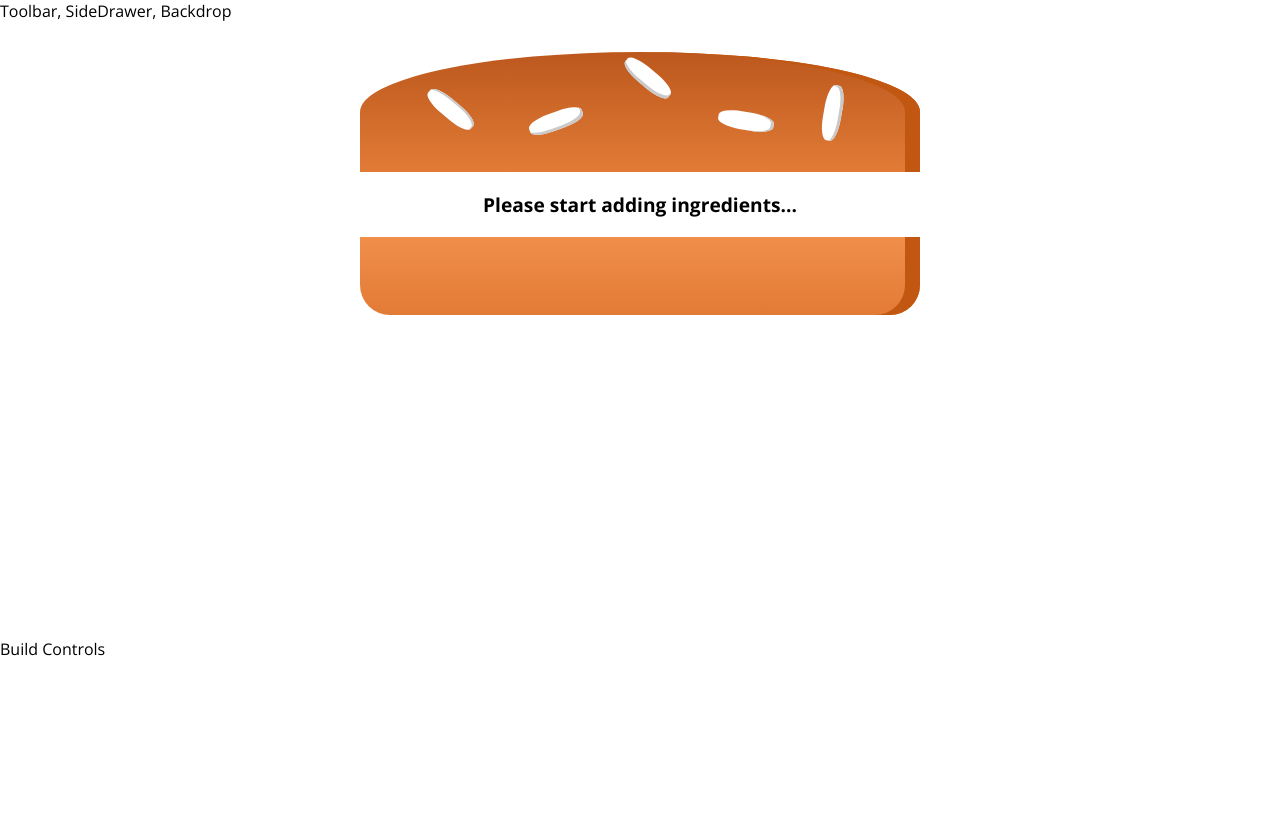
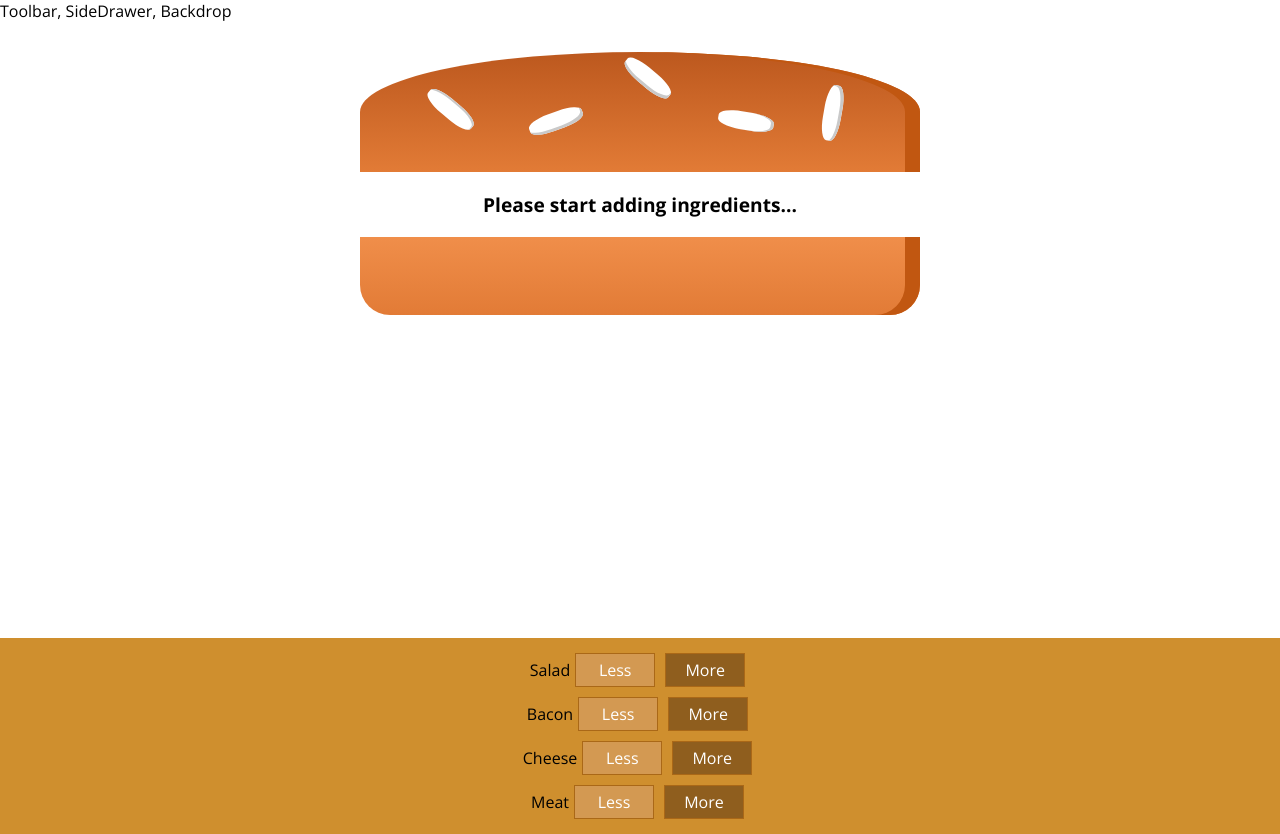
Before and after one commit to rdnc12/burgerProject, a React app: page / in a window 1280 px wide. Before the commit the page ends 800 px from the top, so only its background shows below. Built offline with nearby package versions, Linux system fonts and the light colour scheme; the HTML template or start-up script is replaced by a standard one.

Commit message:
burger control added

```diff
--- /dev/null
+++ b/src/components/Burger/BuildControls/BuildControl/BuildControl.jsx
@@ -0,0 +1,12 @@
+import React from "react";
+import classes from "./BuildControl.module.css";
+
+const BuildControl = props => (
+  <div className={classes.BuildControl}>
+    <div className={classes.label}>{props.label}</div>
+    <button className={classes.Less}>Less</button>
+    <button className={classes.More}>More</button>
+  </div>
+);
+
+export default BuildControl;
--- /dev/null
+++ b/src/components/Burger/BuildControls/BuildControl/BuildControl.module.css
@@ -0,0 +1,56 @@
+.BuildControl {
+    display: flex;
+    justify-content: space-between;
+    align-items: center;
+    margin: 5px 0;
+}
+
+.BuildControl button {
+    display: block;
+    font: inherit;
+    padding: 5px;
+    margin: 0 5px;
+    width: 80px;
+    border: 1px solid #AA6817;
+    cursor: pointer;
+    outline: none;
+}
+
+.BuildControl button:disabled {
+    background-color: #AC9980;
+    border: 1px solid #7E7365;
+    color: #ccc;
+    cursor: default;
+}
+
+.BuildControl button:hover:disabled {
+    background-color: #AC9980;
+    color: #ccc;
+    cursor: not-allowed;
+}
+
+.Label {
+    padding: 10px;
+    font-weight: bold;
+    width: 80px;
+}
+
+.BuildControl .Less {
+    background-color: #D39952;
+    color: white;
+}
+
+.BuildControl .More {
+    background-color: #8F5E1E;
+    color: white;
+}
+
+.BuildControl .Less:hover, .BuildControl .Less:active {
+    background-color: #DAA972;
+    color: white;
+}
+
+.BuildControl .More:hover,.BuildControl .More:active {
+    background-color: #99703F;
+    color: white;
+}
--- /dev/null
+++ b/src/components/Burger/BuildControls/BuildControls.jsx
@@ -0,0 +1,19 @@
+import React from "react";
+import classes from "./BuildControls.module.css";
+import BuildControl from "./BuildControl/BuildControl";
+
+const controls = [
+  { label: "Salad", type: "salad" },
+  { label: "Bacon", type: "bacon" },
+  { label: "Cheese", type: "cheese" },
+  { label: "Meat", type: "meat" }
+];
+
+const BuildControls = props => (
+  <div className={classes.BuildControls}>
+    {controls.map(ctrl => {
+      return <BuildControl key={ctrl.label} label={ctrl.label} />;
+    })}
+  </div>
+);
+export default BuildControls;
--- /dev/null
+++ b/src/components/Burger/BuildControls/BuildControls.module.css
@@ -0,0 +1,10 @@
+.BuildControls {
+  width: 100%;
+  background-color: #cf8f2e;
+  display: flex;
+  flex-flow: column;
+  align-items: center;
+  box-shadow: 0 2px 1px #ccc;
+  margin: auto;
+  padding: 10px 0;
+}
--- a/src/containers/BurgerBuilder/BurgerBuilder.jsx
+++ b/src/containers/BurgerBuilder/BurgerBuilder.jsx
@@ -1,6 +1,7 @@
 import React, { Component } from "react";
 import Auxiliary from "../../hoc/Auxiliary";
 import Burger from "../../components/Burger/Burger";
+import BuildControls from '../../components/Burger/BuildControls/BuildControls';
 
 class BurgerBuilder extends Component {
   // constructor(props){
@@ -21,7 +22,7 @@
     return (
       <Auxiliary>
         <Burger ingredients={this.state.ingredients}/>
-        <div>Build Controls</div>
+        <BuildControls />
       </Auxiliary>
     );
   }
```
